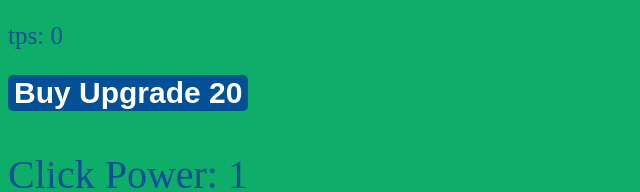
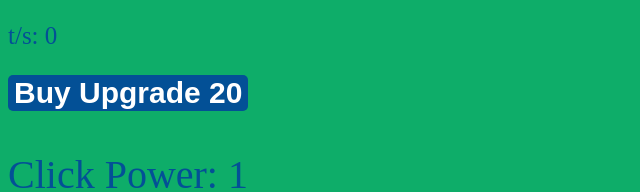
Before and after one commit to TigerTrainsCEO/TigerTrainsCEO.github.io, a plain HTML site: page Trainclicker.html in a window 1280 px wide. Shown: the part 204-396 px from the top of the page, 0-640 px from the left. Drawn offline with Linux system fonts and the light colour scheme.

Commit message:
Update Trainclicker.html

```diff
--- a/Trainclicker.html
+++ b/Trainclicker.html
@@ -12,7 +12,7 @@
     <h1>Train Clicker</h1>
     <img id="train" src="Train.png" onclick="incrementCount()">
     <p id="click-count">Trains: <span id="count"></span></p>
-    <p id="train-freq">tps: <span id="frequency"></span></p>
+    <p id="train-freq">t/s: <span id="frequency"></span></p>
 
     <div style="display: grid; grid-template-columns: repeat(auto-fit, minmax(400px, 1fr)); width: 60vw;">
 
```
